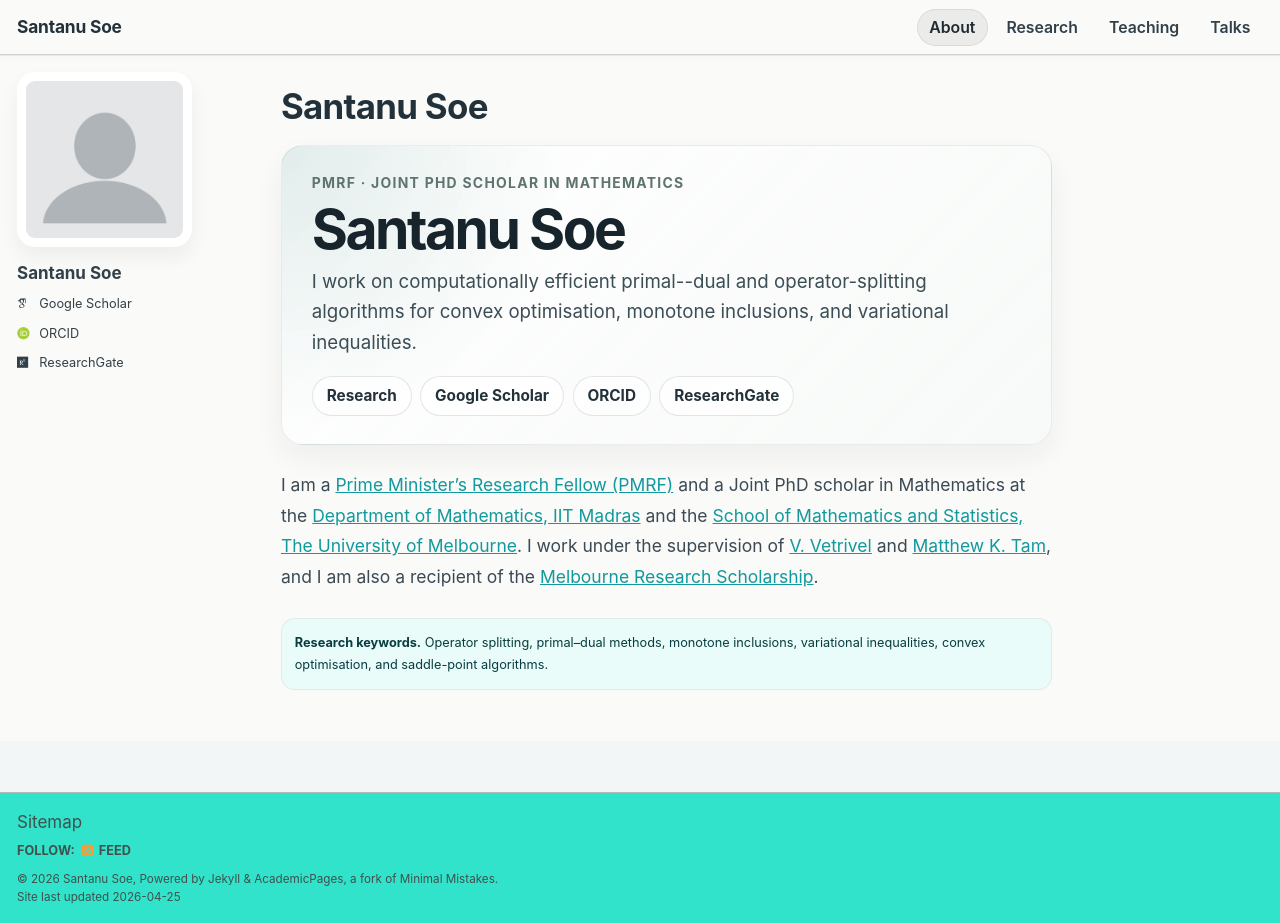
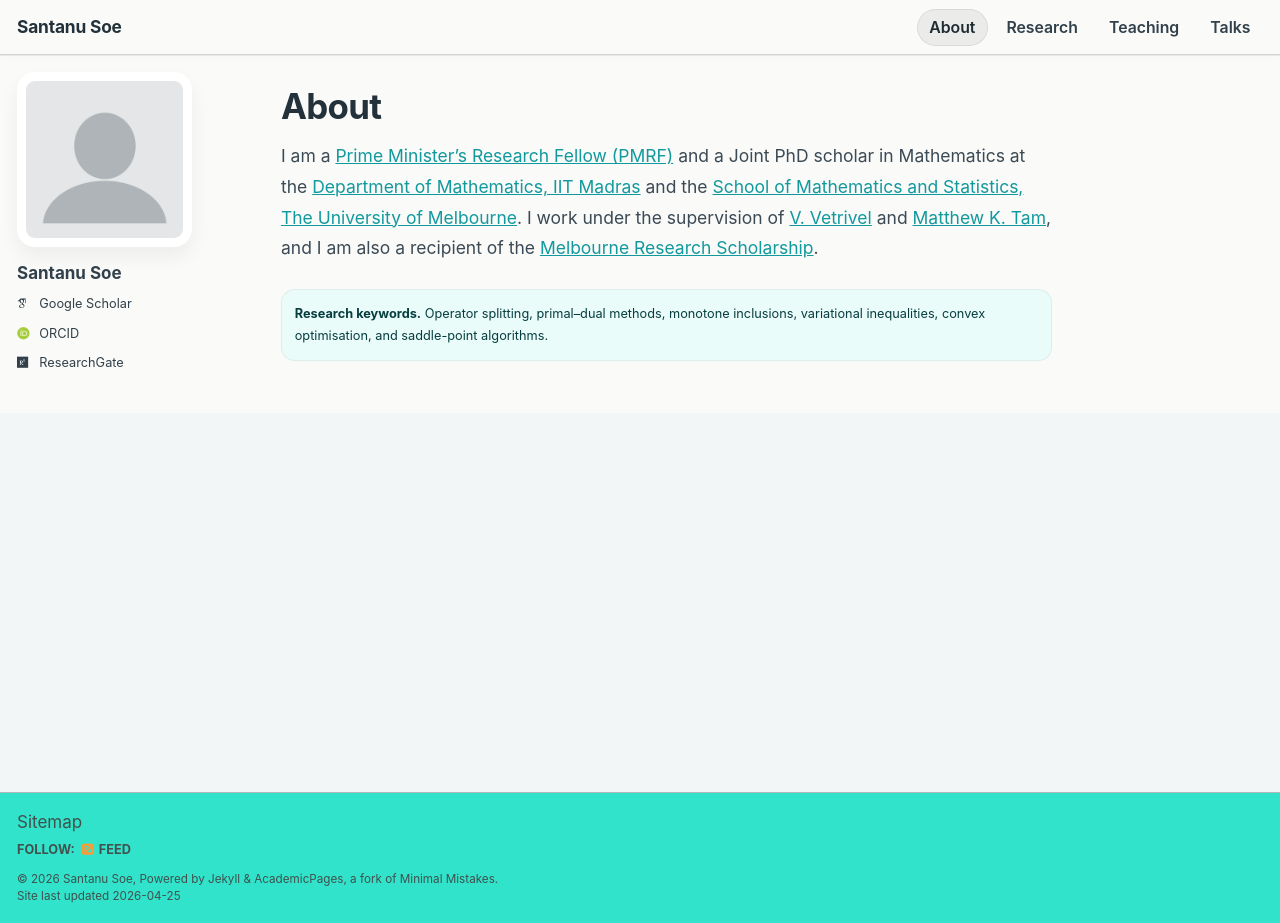
Before and after one commit to santanusoe/santanusoe.github.io, a Jekyll site: the page built from _pages/about.md, in a window 1280 px wide and 923 px high. Built offline with Jekyll 4.4.1, drawn with Linux system fonts in a browser that asks for light colours; some web fonts are replaced; a script bundle is joined from its source files by our own code; library files that are not in the unit come from our copies.

Commit message:
Simplify homepage content

```diff
--- a/_pages/about.md
+++ b/_pages/about.md
@@ -1,27 +1,15 @@
 ---
 permalink: /
-title: "Santanu Soe"
+title: "About"
 author_profile: true
 redirect_from:
   - /about/
   - /about.html
 ---
 
-<div class="home-hero">
-  <p class="home-hero__eyebrow">PMRF · Joint PhD Scholar in Mathematics</p>
-  <h1>Santanu Soe</h1>
-  <p class="home-hero__lead">
-    I work on computationally efficient primal--dual and operator-splitting algorithms for convex optimisation, monotone inclusions, and variational inequalities.
-  </p>
-  <div class="home-hero__links" aria-label="Important links">
-    <a href="/publications/">Research</a>
-    <a href="https://scholar.google.com/citations?user=1xQZCtQAAAAJ&hl=en">Google Scholar</a>
-    <a href="https://orcid.org/0009-0005-1392-0003">ORCID</a>
-    <a href="https://www.researchgate.net/profile/Santanu-Soe">ResearchGate</a>
-  </div>
+<div class="home-intro" markdown="1">
+I am a [Prime Minister's Research Fellow (PMRF)](https://pmrf.in/) and a Joint PhD scholar in Mathematics at the [Department of Mathematics, IIT Madras](https://math.iitm.ac.in/) and the [School of Mathematics and Statistics, The University of Melbourne](https://ms.unimelb.edu.au/). I work under the supervision of [V. Vetrivel](https://math.iitm.ac.in/innerfaculty.php?fname=Vetrivel+V) and [Matthew K. Tam](https://findanexpert.unimelb.edu.au/profile/859328-matthew-tam), and I am also a recipient of the [Melbourne Research Scholarship](https://scholarships.unimelb.edu.au/awards/melbourne-research-scholarship).
 </div>
-
-I am a [Prime Minister's Research Fellow (PMRF)](https://pmrf.in/) and a Joint PhD scholar in Mathematics at the [Department of Mathematics, IIT Madras](https://math.iitm.ac.in/) and the [School of Mathematics and Statistics, The University of Melbourne](https://ms.unimelb.edu.au/). I work under the supervision of [V. Vetrivel](https://math.iitm.ac.in/innerfaculty.php?fname=Vetrivel+V) and [Matthew K. Tam](https://findanexpert.unimelb.edu.au/profile/859328-matthew-tam), and I am also a recipient of the [Melbourne Research Scholarship](https://scholarships.unimelb.edu.au/awards/melbourne-research-scholarship).
 
 {: .notice--primary}
 **Research keywords.** Operator splitting, primal--dual methods, monotone inclusions, variational inequalities, convex optimisation, and saddle-point algorithms.
```
